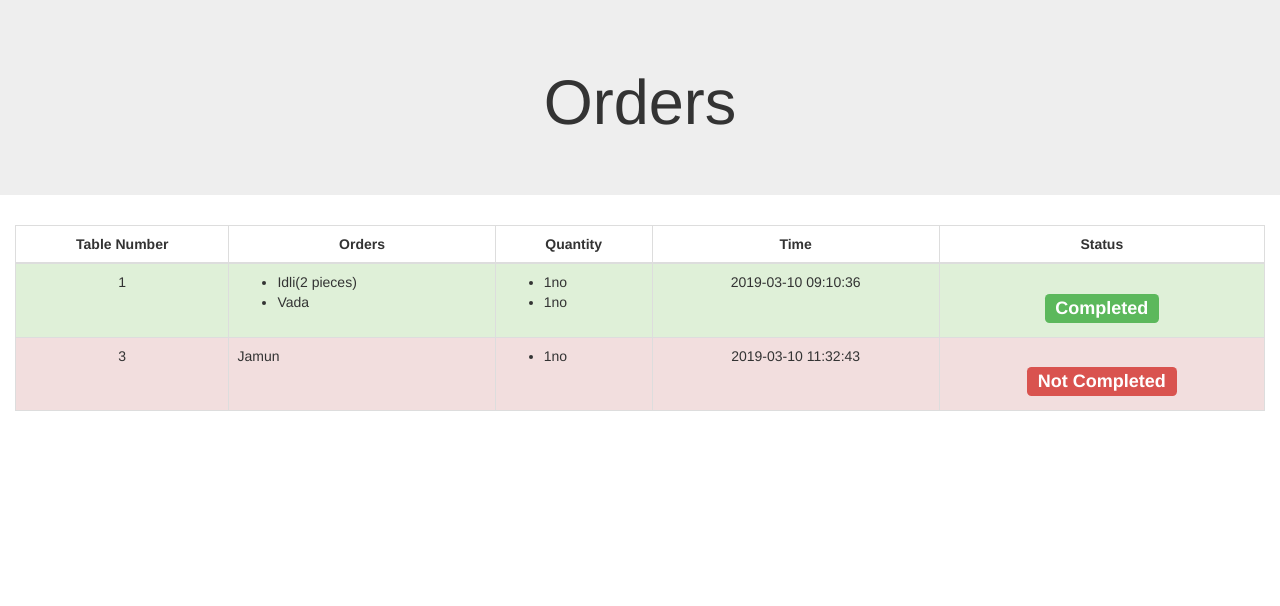
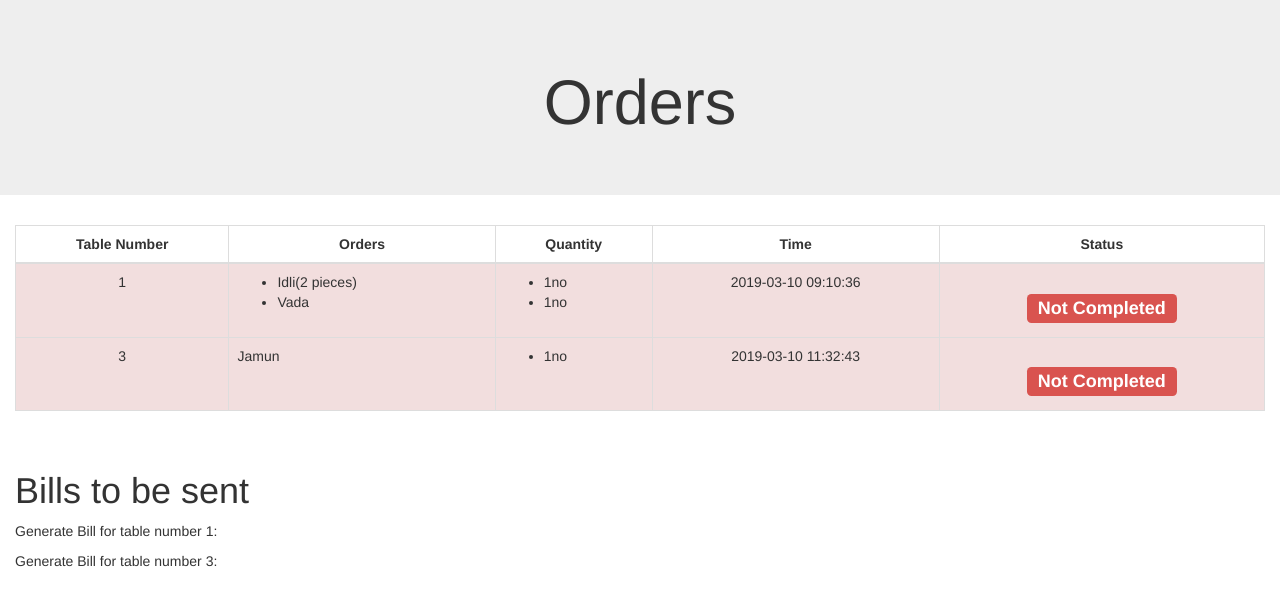
Before and after one commit to Vishalratnam/Smart-Restaurant, a PHP site: page / in a window 1280 px wide. Shown: the top 606 px of the page. Run offline with PHP 8.4, Linux system fonts and the light colour scheme; data comes from the database, SQL or seed files in the repository.

Commit message:
Added bill generation

```diff
--- a/webapp/get_orders.php
+++ b/webapp/get_orders.php
@@ -1,7 +1,7 @@
 <?php
     $servername = "localhost";
-    $username = ""; //Fill this in
-    $password = ""; //Fill this in
+    $username = "root"; //Fill this in
+    $password = "root"; //Fill this in
     $dbname = "restaurant";
 
     // Create connection
@@ -19,13 +19,14 @@
             //echo "Table no: " . $row["table_no"]. " - Item ID: " . $row["item_id"]. " " . $row["timestamp"]. " ".$row["completed"]."<br>";
             if (!in_array($row["table_no"], array_keys($orders)))
             {
-                $orders[$row["table_no"]] = [[$row["item_id"]], [$row['quantity']], $row["timestamp"], $row["completed"]];
+                $orders[$row["table_no"]] = [[$row["item_id"]], [$row['quantity']], $row["timestamp"], [$row["completed"]]];
             }
             else
             {
                 $table_no = $row["table_no"];
                 array_push($orders[$table_no][0], $row["item_id"]);
                 array_push($orders[$table_no][1], $row["quantity"]);
+                array_push($orders[$table_no][3], $row["completed"]);
             }
         }
 
@@ -43,7 +44,8 @@
 
         foreach($orders as $k=>$v)
         {
-            if ($v[3]){
+
+            if (array_filter($v[3]) == $v[3]){
                 $class = "success";
             }
             else{
@@ -83,7 +85,7 @@
             echo '<td class="text-center">'.$v[2]."</td>";
 
             echo '<td class="text-center">';
-            if ($v[3]){
+            if (array_filter($v[3]) == $v[3]){
 
                 echo '<h3><span class="label label-success">Completed</span></h3>';
             }
@@ -98,6 +100,22 @@
         else {
         echo '<div class="jumbotron text-center"><h2>No Orders<h2></div>';
     }
-    //print_r($orders);
+
+    echo "</tbody></table><br>";
+
+    echo '<h1 class="heading">Bills to be sent</h1>';
+
+    echo '<form action="bill.php" method="POST">';
+    foreach($orders as $k=>$v)
+    {
+        echo "<p>Generate Bill for table number $k:&nbsp;";
+        if (array_filter($v[3]) == $v[3])
+        {
+            echo '<button class="btn btn-info" type="submit" name="bill" value="'.$k.'">Generate Bill</button>';
+        }
+        echo "</p>";
+    }
+
+    echo '</form>';
     mysqli_close($conn);
 ?>
--- a/webapp/index.php
+++ b/webapp/index.php
@@ -1,7 +1,7 @@
 <?php
     $servername = "localhost";
-    $username = ""; //Fill this in
-    $password = ""; //Fill this in
+    $username = "root"; //Fill this in
+    $password = "root"; //Fill this in
     $dbname = "restaurant";
 
     // Create connection
@@ -40,13 +40,14 @@
             //echo "Table no: " . $row["table_no"]. " - Item ID: " . $row["item_id"]. " " . $row["timestamp"]. " ".$row["completed"]."<br>";
             if (!in_array($row["table_no"], array_keys($orders)))
             {
-                $orders[$row["table_no"]] = [[$row["item_id"]], [$row['quantity']], $row["timestamp"], $row["completed"]];
+                $orders[$row["table_no"]] = [[$row["item_id"]], [$row['quantity']], $row["timestamp"], [$row["completed"]]];
             }
             else
             {
                 $table_no = $row["table_no"];
                 array_push($orders[$table_no][0], $row["item_id"]);
                 array_push($orders[$table_no][1], $row["quantity"]);
+                array_push($orders[$table_no][3], $row["completed"]);
             }
         }
 
@@ -64,7 +65,8 @@
 
         foreach($orders as $k=>$v)
         {
-            if ($v[3]){
+
+            if (array_filter($v[3]) == $v[3]){
                 $class = "success";
             }
             else{
@@ -104,7 +106,7 @@
             echo '<td class="text-center">'.$v[2]."</td>";
 
             echo '<td class="text-center">';
-            if ($v[3]){
+            if (array_filter($v[3]) == $v[3]){
 
                 echo '<h3><span class="label label-success">Completed</span></h3>';
             }
@@ -119,7 +121,23 @@
         else {
         echo '<div class="jumbotron text-center"><h2>No Orders<h2></div>';
     }
-    //print_r($orders);
+
+    echo "</tbody></table><br>";
+
+    echo '<h1 class="heading">Bills to be sent</h1>';
+
+    echo '<form action="bill.php" method="POST">';
+    foreach($orders as $k=>$v)
+    {
+        echo "<p>Generate Bill for table number $k:&nbsp;";
+        if (array_filter($v[3]) == $v[3])
+        {
+            echo '<button class="btn btn-info" type="submit" name="bill" value="'.$k.'">Generate Bill</button>';
+        }
+        echo "</p>";
+    }
+
+    echo '</form>';
     mysqli_close($conn);
 ?>
 
```
Also changed, not shown: webapp/bill.php (added, +57 -0 lines).
